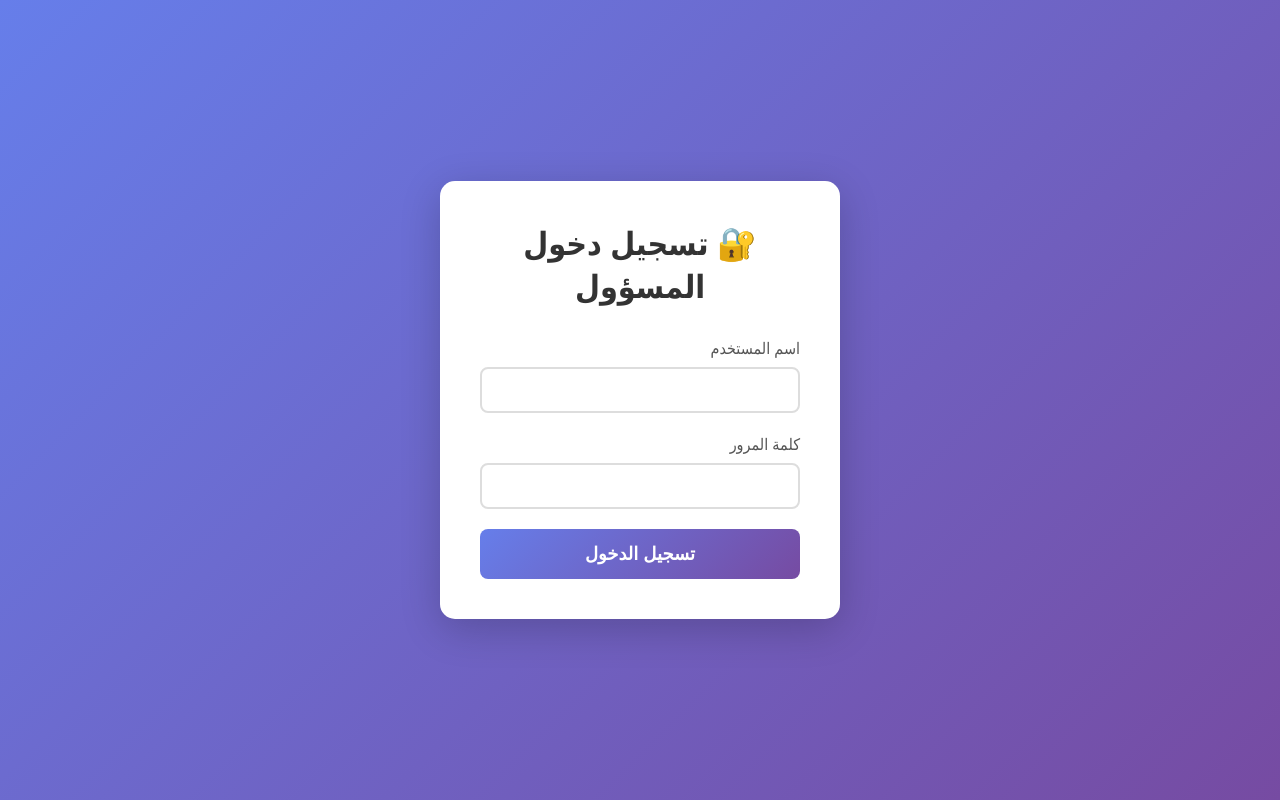
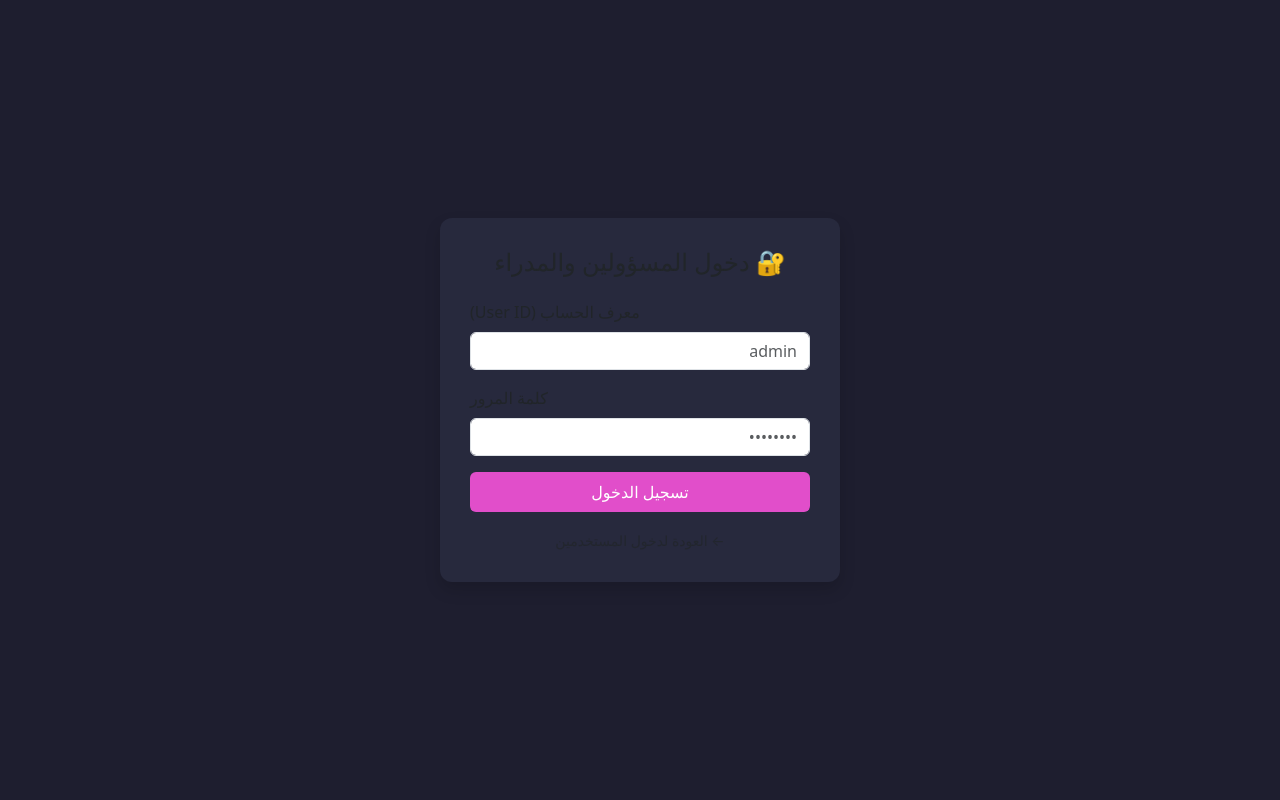
Before and after one commit to qazwsxedcmmm420-alt/fast-project, a Flask app: template templates/admin_login.html in a window 1280 px wide. Run offline with Flask 3, Linux system fonts and the light colour scheme; the template is opened without the code that fills it, so the values that code supplies are empty.

Commit message:
Split user and admin login workflows completely

```diff
--- a/app.py
+++ b/app.py
@@ -69,10 +69,52 @@ with app.app_context():
 
 # ----------------- المسارات والدوال -----------------
 
+# --- مسار الصفحة الرئيسية Redirect ---
 @app.route("/")
 def home():
-    # توجيه افتراضي لصفحة تسجيل الدخول الموحدة
-    return redirect(url_for("login"))
+    return redirect(url_for("user_login"))
+
+# --- 1. دخول المستخدم العادي (ID فقط) ---
+@app.route("/login", methods=["GET", "POST"], endpoint="user_login")
+def user_login():
+    if request.method == "POST":
+        user_id = request.form.get("user_id", "").strip()
+        u = User.query.filter_by(user_id=user_id).first()
+
+        if u and u.role == "user":
+            session["user_db_id"] = u.id
+            session["user_id"] = u.user_id
+            session["user_name"] = u.name
+            session["role"] = u.role
+            return redirect(url_for("my_account"))
+        else:
+            return render_template("login.html", error="معرف الحساب غير موجود أو غير مخصص للمستخدمين")
+
+    return render_template("login.html")
+
+# --- 2. دخول المسؤول والموظف (ID + Password) ---
+@app.route("/admin/login", methods=["GET", "POST"], endpoint="admin_login")
+def admin_login():
+    if request.method == "POST":
+        user_id = request.form.get("user_id", "").strip()
+        password = request.form.get("password", "").strip()
+
+        u = User.query.filter_by(user_id=user_id).first()
+
+        if u and check_password_hash(u.password, password) and u.role in ["admin", "staff"]:
+            session["user_db_id"] = u.id
+            session["user_id"] = u.user_id
+            session["user_name"] = u.name
+            session["role"] = u.role
+
+            if u.role == "admin":
+                return redirect(url_for("admin"))
+            else:
+                return redirect(url_for("staff_dashboard"))
+        else:
+            return render_template("admin_login.html", error="بيانات الدخول غير صحيحة أو ليس لديك صلاحية مسؤول")
+
+    return render_template("admin_login.html")
 
 # ----------------- 1. نظام تسجيل الدخول الموحد -----------------
 @app.route("/login", methods=["GET", "POST"])
--- a/templates/admin_login.html
+++ b/templates/admin_login.html
@@ -2,106 +2,35 @@
 <html lang="ar" dir="rtl">
 <head>
     <meta charset="UTF-8">
-    <meta name="viewport" content="width=device-width, initial-scale=1.0">
-    <title>تسجيل دخول المسؤول</title>
+    <title>تسجيل دخول المسؤولين</title>
+    <link href="https://cdn.jsdelivr.net/npm/bootstrap@5.3.0/dist/css/bootstrap.min.css" rel="stylesheet">
     <style>
-        * {
-            margin: 0;
-            padding: 0;
-            box-sizing: border-box;
-        }
-        body {
-            font-family: 'Segoe UI', Tahoma, Geneva, Verdana, sans-serif;
-            background: linear-gradient(135deg, #667eea 0%, #764ba2 100%);
-            min-height: 100vh;
-            display: flex;
-            justify-content: center;
-            align-items: center;
-        }
-        .login-container {
-            background: white;
-            padding: 40px;
-            border-radius: 15px;
-            box-shadow: 0 10px 40px rgba(0,0,0,0.2);
-            width: 90%;
-            max-width: 400px;
-        }
-        h1 {
-            text-align: center;
-            color: #333;
-            margin-bottom: 30px;
-        }
-        .form-group {
-            margin-bottom: 20px;
-        }
-        label {
-            display: block;
-            margin-bottom: 8px;
-            color: #555;
-            font-weight: 500;
-        }
-        input {
-            width: 100%;
-            padding: 12px;
-            border: 2px solid #ddd;
-            border-radius: 8px;
-            font-size: 16px;
-            transition: border-color 0.3s;
-        }
-        input:focus {
-            outline: none;
-            border-color: #667eea;
-        }
-        button {
-            width: 100%;
-            padding: 14px;
-            background: linear-gradient(135deg, #667eea 0%, #764ba2 100%);
-            color: white;
-            border: none;
-            border-radius: 8px;
-            font-size: 18px;
-            font-weight: bold;
-            cursor: pointer;
-            transition: transform 0.2s;
-        }
-        button:hover {
-            transform: translateY(-2px);
-        }
-        .flash-message {
-            background: #f8d7da;
-            color: #721c24;
-            padding: 12px;
-            border-radius: 8px;
-            margin-bottom: 20px;
-            text-align: center;
-        }
+        body { background-color: #1e1e2f; color: #fff; display: flex; align-items: center; justify-content: center; height: 100vh; }
+        .card { background-color: #27293d; border: none; border-radius: 12px; padding: 30px; width: 100%; max-width: 400px; }
+        .btn-custom { background-color: #e14eca; color: #fff; border: none; }
+        .btn-custom:hover { background-color: #e14eca; opacity: 0.9; color: #fff; }
     </style>
 </head>
 <body>
-    <div class="login-container">
-        <h1>🔐 تسجيل دخول المسؤول</h1>
-
-        {% with messages = get_flashed_messages() %}
-            {% if messages %}
-                {% for message in messages %}
-                    <div class="flash-message">{{ message }}</div>
-                {% endfor %}
-            {% endif %}
-        {% endwith %}
-
-       <form action="{{ url_for('admin_login') }}" method="POST">
-            <div class="form-group">
-                <label for="username">اسم المستخدم</label>
-                <input type="text" id="username" name="username" required>
+    <div class="card shadow text-center">
+        <h4 class="mb-4">🔐 دخول المسؤولين والمدراء</h4>
+        {% if error %}
+            <div class="alert alert-danger py-2">{{ error }}</div>
+        {% endif %}
+        <form action="{{ url_for('admin_login') }}" method="POST">
+            <div class="mb-3 text-start">
+                <label class="form-label">معرف الحساب (User ID)</label>
+                <input type="text" name="user_id" class="form-control" required placeholder="admin">
             </div>
-
-            <div class="form-group">
-                <label for="password">كلمة المرور</label>
-                <input type="password" id="password" name="password" required>
+            <div class="mb-3 text-start">
+                <label class="form-label">كلمة المرور</label>
+                <input type="password" name="password" class="form-control" required placeholder="••••••••">
             </div>
-
-            <button type="submit">تسجيل الدخول</button>
+            <button type="submit" class="btn btn-custom w-100 py-2">تسجيل الدخول</button>
         </form>
+        <div class="mt-3">
+            <a href="{{ url_for('user_login') }}" class="text-muted text-decoration-none small">← العودة لدخول المستخدمين</a>
+        </div>
     </div>
 </body>
 </html>
```
Also changed, not shown: templates/login.html (+17 -33 lines).
